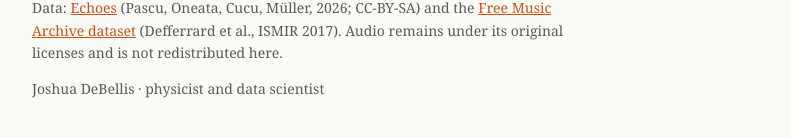
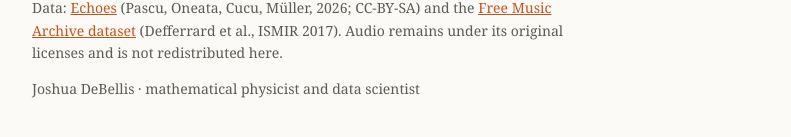
Before and after one commit to joshuadebellis/ai-music-fingerprints, a plain HTML site: page docs/index.html in a window 1280 px wide. Shown: the part 6015-6152 px from the top of the page, without its empty margins (244-1035 px from the left). Drawn offline with Linux system fonts and the light colour scheme; files whose address does not match are found by name.

Commit message:
Update index.html

```diff
--- a/docs/index.html
+++ b/docs/index.html
@@ -189,7 +189,7 @@
 
 <footer>
   <p>Data: <a href="https://arxiv.org/abs/2603.23667">Echoes</a> (Pascu, Oneata, Cucu, Müller, 2026; CC-BY-SA) and the <a href="https://github.com/mdeff/fma">Free Music Archive dataset</a> (Defferrard et al., ISMIR 2017). Audio remains under its original licenses and is not redistributed here.</p>
-  <p>Joshua DeBellis · physicist and data scientist</p>
+  <p>Joshua DeBellis ·  mathematical physicist and data scientist</p>
 </footer>
 
 </main>
```
